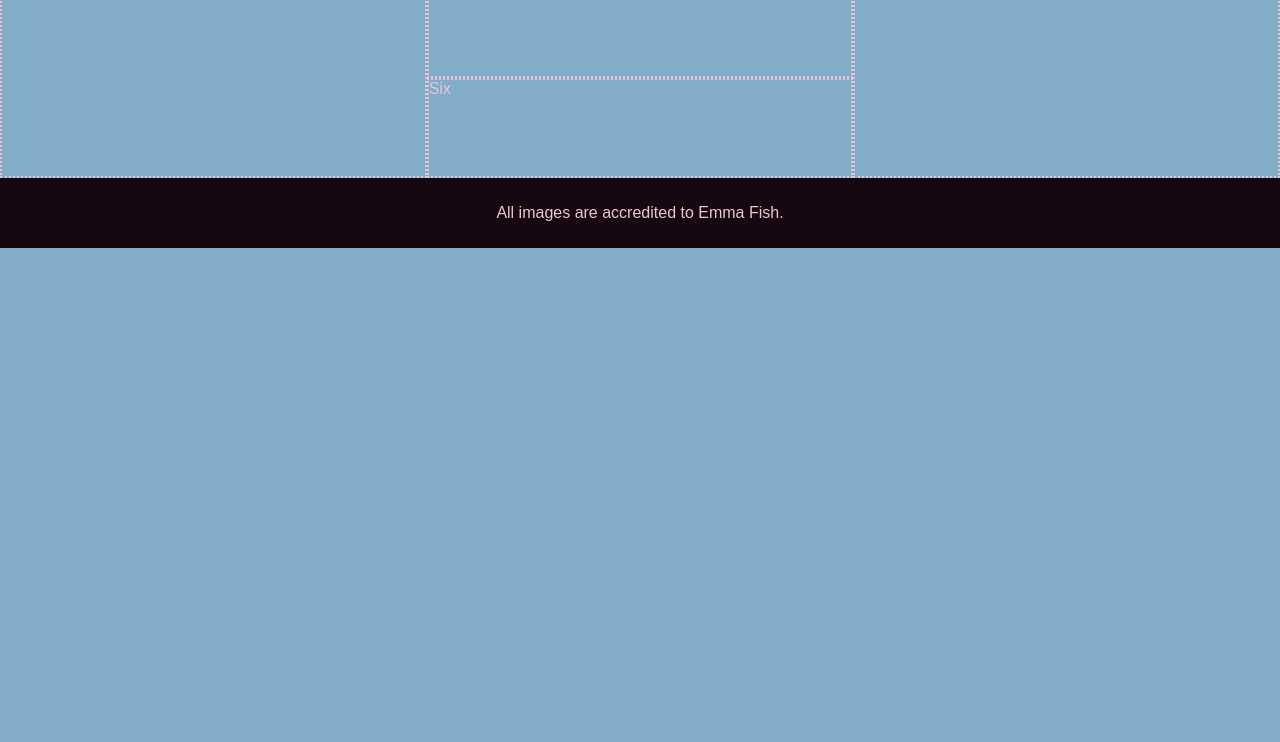
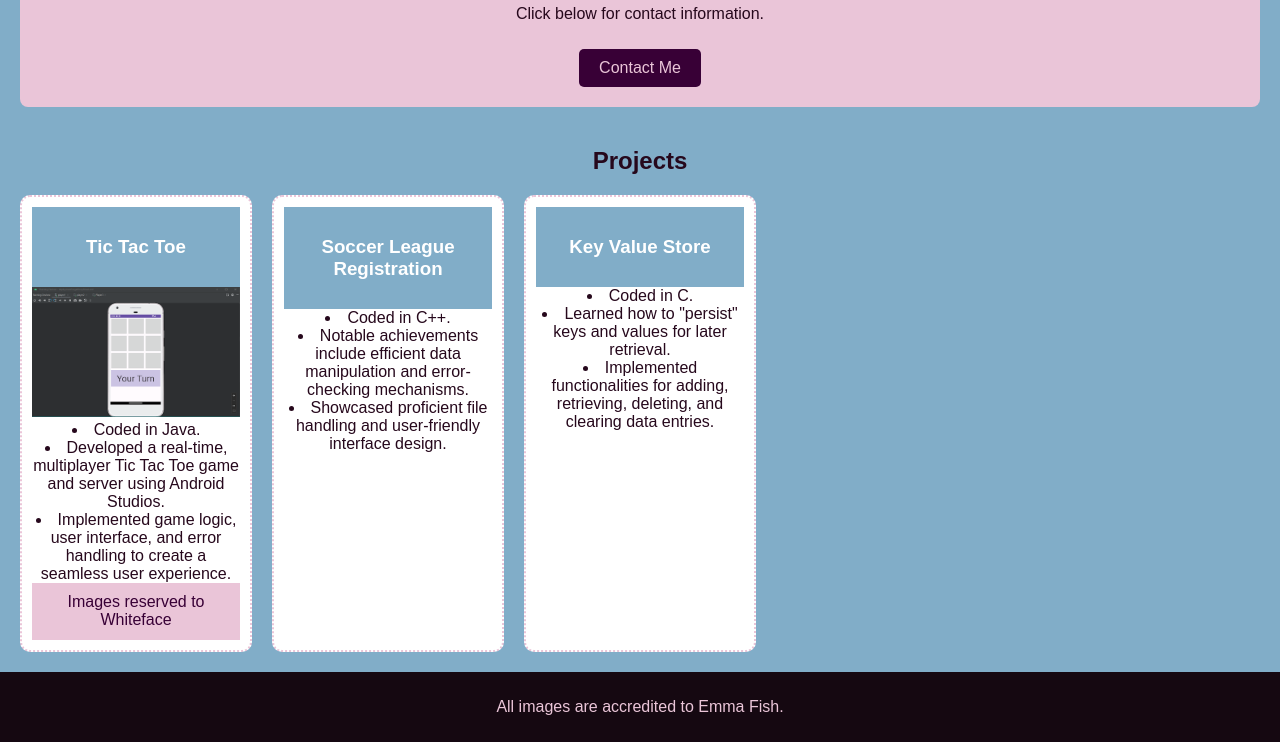
Before and after one commit to duckiechip167/About-Me, a plain HTML site: page index.html in a window 1280 px wide. Shown: the part 294-1036 px from the top of the page. Before the commit the page ends 800 px from the top, so only its background shows below. Drawn offline with Linux system fonts and the light colour scheme.

Commit message:
10/8 Work

```diff
--- a/css/medCards.css
+++ b/css/medCards.css
@@ -1,61 +1,41 @@
 .cards {
     display: grid;
-    grid-template-columns: repeat(3, minmax(230px, 1fr));
-    grid-gap: 20px;
-    grid-template-rows: max-content 200px 1fr;
+    grid-template-columns: repeat(auto-fill, minmax(230px, 1fr));
+    gap: 20px;
+    margin: 20px;
 }
 
-.cards header {
+.card {
+    background-color: #eac5d8;
+    border: 1px solid #380036;
+    border-radius: 10px;
+    box-shadow: 0 4px 8px rgba(0, 0, 0, 0.2);
+    overflow: hidden;
+}
+
+.card header {
     background-color: #81ADC8;
     color: #ffffff;
-    padding: 5%;
+    padding: 10px;
     text-align: center;
 }
 
-.cards li {
-    padding-left: 5%;
-    padding-top: 2%;
+.card img {
+    width: 100%;
+    height: auto;
 }
 
-.cards footer {
+.card .content {
+    padding: 10px;
+}
+
+.card ul {
+    padding-left: 20px;
+}
+
+.card footer {
     background-color: #ffffff;
-    color: #81ADC8;
-    padding: 5%;
+    color: #380036;
+    padding: 10px;
     text-align: center;
 }
-
-.card {
-    border: dotted;
-    border-radius: 10px;
-}
-
-.card img {
-    object-fit: cover;
-    width: 100%;
-    height: 100%;
-}
-
-.context p {
-    padding: 5%;
-    background-color: #81ADC8;
-    color: #ffffff;
-}
-
-.btn{
-    background-color: #eac5d8;
-    color: #380036;
-    max-width: 200px;
-    padding: 10px;
-    border-radius: 10px;
-    border: dotted;
-}
-
-.card2{
-    border: dotted;
-    border-radius: 10px;
-}
-
-.card3{
-    border: dotted;
-    border-radius: 10px;
-}
--- a/css/styles.css
+++ b/css/styles.css
@@ -25,6 +25,7 @@ body {
     min-height: 100vh;
 }
 
+/* Header Styles */
 header {
     text-align: center;
     background-color: #eac5d8;
@@ -46,11 +47,93 @@ h1 {
     width: calc(100% - 160px); /* Adjust width to fill available space */
 }
 
+
+/* Wrapper for Main Content */
+.wrapper {
+    display: grid;
+    grid-template-columns: 1fr; /* Single column by default */
+    gap: 20px;
+    padding: 20px;
+}
+
+/* About Me Section */
+.aboutmehome {
+    margin-left: 160px; /* Space for sidebar */
+    padding: 20px;
+    display: flex;
+    flex-direction: column; /* Ensures sections stack vertically */
+    width: calc(100% - 160px); /* Adjust width to fill available space */
+}
+
+.one {
+    text-align: center;
+    background-color: #eac5d8;
+    padding: 20px;
+    border-radius: 8px;
+}
+
 section {
     margin-bottom: 30px;
     width: 100%; /* Ensures sections take full width */
 }
 
+/* Button Styles */
+.contact-btn {
+    background-color: #380036;
+    color: #eac5d8;
+    padding: 10px 20px;
+    border-radius: 5px;
+    text-decoration: none;
+    display: inline-block;
+    margin-top: 10px;
+}
+
+.contact-btn:hover {
+    background-color: #eac5d8;
+    color: #380036;
+}
+
+/* Projects Section */
+.projects {
+    text-align: center;
+}
+
+.cards {
+    display: grid;
+    grid-template-columns: repeat(auto-fill, minmax(230px, 1fr));
+    gap: 20px;
+    margin-top: 20px;
+}
+
+/* Card Styles */
+.card {
+    border: 2px dotted #eac5d8;
+    border-radius: 10px;
+    background-color: #ffffff;
+    padding: 10px;
+}
+
+.card header {
+    background-color: #81ADC8;
+    color: #ffffff;
+    padding: 5%;
+    text-align: center;
+}
+
+.card img {
+    object-fit: cover;
+    width: 100%;
+    height: auto; /* Adjusted for responsive design */
+}
+
+.card footer {
+    background-color: #eac5d8;
+    color: #380036;
+    text-align: center;
+    padding: 5%;
+}
+
+/* Footer Styles */
 footer {
     text-align: center;
     background-color: #150811;
@@ -60,7 +143,7 @@ footer {
 
 /************************************
 **                                 **
-**   Sidebar Navigation            **
+**   Side nav bar                  **
 **                                 **
 *************************************/
 .sidenav {
@@ -71,13 +154,7 @@ footer {
     top: 0;
     left: 0;
     background-color: #111;
-    overflow-x: hidden;
     padding-top: 20px;
-}
-
-@media screen and (max-height: 450px) {
-    .sidenav { padding-top: 15px; }
-    .sidenav a { font-size: 18px; }
 }
 
 .sidenav h2 {
@@ -106,15 +183,13 @@ footer {
     color: #81ADC8;
     text-decoration: underline;
 }
-
-/* End of sidebar navigation */
+/* End of side nav bar*/
 
 /************************************
 **                                 **
-**   Navigation bar                **
+**   Nav Bar                       **
 **                                 **
 *************************************/
-
 .navbar {
     background-color: #000000;
     padding: 5px;
@@ -141,7 +216,7 @@ footer {
     text-decoration: underline;
     color: #ffffff;
 }
-/* End of navigation bar */
+/* End of Nav Bar*/
 
 /************************************
 **                                 **
@@ -196,133 +271,9 @@ footer {
 }
 /* End of contact card */
 
-/************************************
-**                                 **
-**   Smartphone Rules              **
-**                                 **
-*************************************/
-.wrapper {
-  display: grid;
-  color :#eac5d8
-}
-
-.one {
-    border: 2px dotted;
-    border-color: #eac5d8;
-    text-align: center;
-
-    h1 {
-        color: #eac5d8;
-        font-size: 5em;
-        font-weight: bold;
-        text-shadow: 2px 2px 5px #ffffff;
+/* Media Queries for Layout */
+@media screen and (min-width: 768px) {
+    .wrapper {
+        grid-template-columns: 1fr; /* Adjust for larger screens if necessary */
     }
 }
-
-.two {
-    border: 2px dotted;
-    border-color: #eac5d8;
-}
-
-.three {
-    border: 2px dotted;
-    border-color: #eac5d8;
-}
-
-.four {
-    border: 2px dotted;
-    border-color: #eac5d8;
-}
-
-.five {
-    border: 2px dotted;
-    border-color: #eac5d8;
-}
-
-.six {
-    border: 2px dotted;
-    border-color: #eac5d8;
-}
-/* End of smartphone @media */
-
-
-/************************************
-**                                 **
-**   Tablet Rules.                 **
-**                                 **
-*************************************/
-@media screen and (min-width: 768px) {
-    .wrapper {
-      grid-template-columns: 1fr 1fr 1fr;
-      grid-auto-rows: 100px;
-    }
-
-    .one {
-      grid-column: 1 /4;
-
-    }
-
-    .two {
-      grid-column-start: 1;
-      grid-column-end: 4;
-
-    }
-
-    .three {
-      grid-column: 1;
-      grid-row: 3 /5;
-
-    }
-
-    .four {
-
-    }
-
-    .five {
-      grid-column: 3;
-      grid-row: 3 /5;
-    }
-
-    .six {
-
-    }
-}
-/* End of tablet @media  */
-
-
-/************************************
-**                                 **
-**   Desktop Rules                 **
-**                                 **
-*************************************/
-@media screen and (min-width: 1024px) {
-    .wrapper {
-      display: grid;
-
-    }
-
-    .one {
-
-    }
-
-    .two {
-
-    }
-
-    .three {
-
-    }
-
-    .four {
-
-    }
-
-    .five {
-
-    }
-
-    .six {
-
-    }
-}
-/* End of desktop @media */
--- a/index.html
+++ b/index.html
@@ -3,7 +3,8 @@
 
 <head>
     <meta charset="UTF-8">
-    <title>Index </title>
+    <meta name="viewport" content="width=device-width, initial-scale=1.0">
+    <title>Index</title>
     <link rel="stylesheet" href="css/styles.css">
 </head>
 
@@ -15,19 +16,53 @@
     </nav>
 
     <header>
+        <h1>Welcome to My Portfolio</h1>
     </header>
 
     <main>
         <div class="wrapper">
             <div class="one">
-                <h1> About Me</h1>
-                <a href="contact.html">Contact</a>
+                <h2>About Me</h2>
+                <p>Click below for contact information.</p>
+                <a class="contact-btn" href="contact.html">Contact Me</a>
             </div>
-            <div class="two">Two</div>
-            <div class="three">Three</div>
-            <div class="four">Four</div>
-            <div class="five">Five</div>
-            <div class="six">Six</div>
+            <div class="projects">
+                <h2>Projects</h2>
+                <div class="cards">
+                    <article class="card">
+                        <header>
+                            <h3>Tic Tac Toe</h3>
+                        </header>
+                        <img src="images/tictactoe.png" alt="Tic Tac Toe Game" width="400" height="600">
+                        <div class="content">
+                            <li>Coded in Java.</li>
+                            <li>Developed a real-time, multiplayer Tic Tac Toe game and server using Android Studios.</li>
+                            <li>Implemented game logic, user interface, and error handling to create a seamless user experience.</li>
+                        </div>
+                        <footer>Images reserved to Whiteface</footer>
+                    </article>
+                    <article class="card">
+                        <header>
+                            <h3>Soccer League Registration</h3>
+                        </header>
+                        <div class="content">
+                            <li>Coded in C++.</li>
+                            <li>Notable achievements include efficient data manipulation and error-checking mechanisms.</li>
+                            <li>Showcased proficient file handling and user-friendly interface design.</li>
+                        </div>
+                    </article>
+                    <article class="card">
+                        <header>
+                            <h3>Key Value Store</h3>
+                        </header>
+                        <div class="content">
+                            <li>Coded in C.</li>
+                            <li>Learned how to "persist" keys and values for later retrieval.</li>
+                            <li>Implemented functionalities for adding, retrieving, deleting, and clearing data entries.</li>
+                        </div>
+                    </article>
+                </div>
+            </div>
         </div>
     </main>
 
```
Also changed, not shown: aboutme.html (+1 -2 lines), projects.html (deleted, +0 -30 lines).
